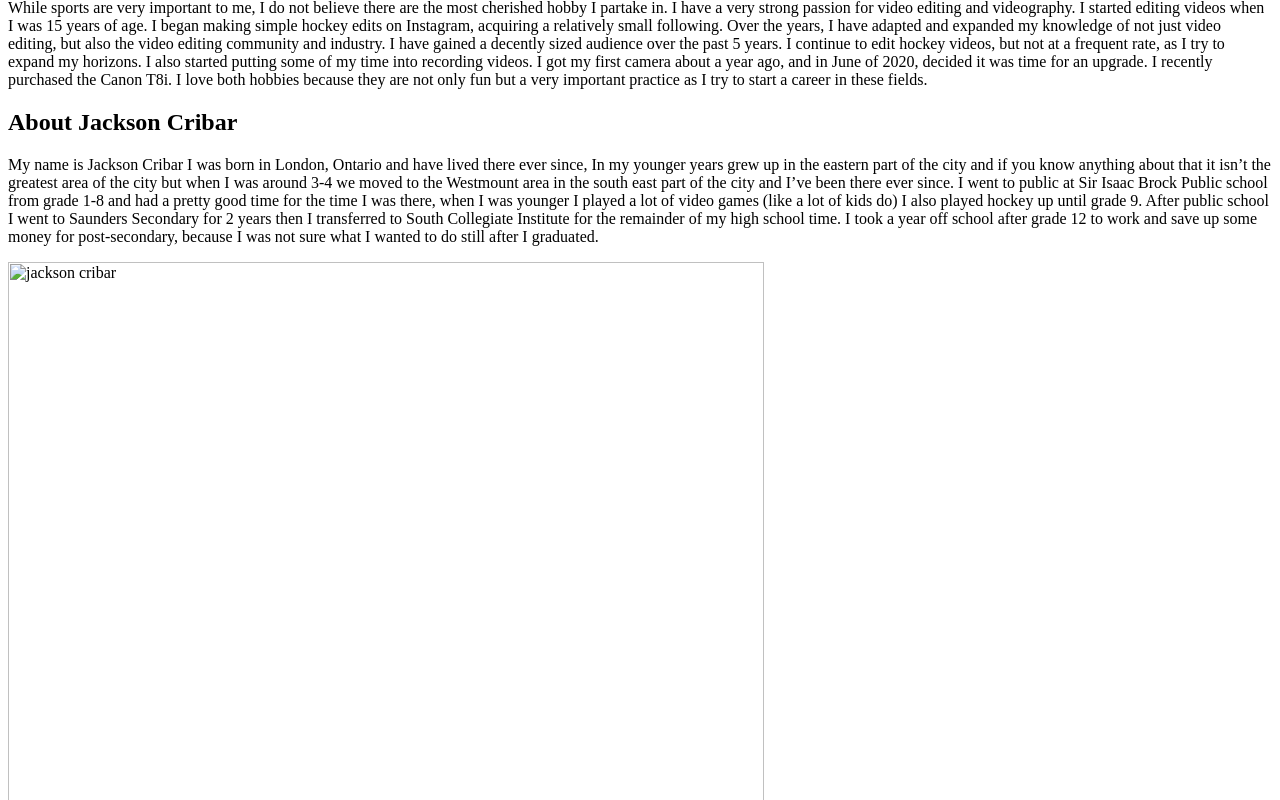
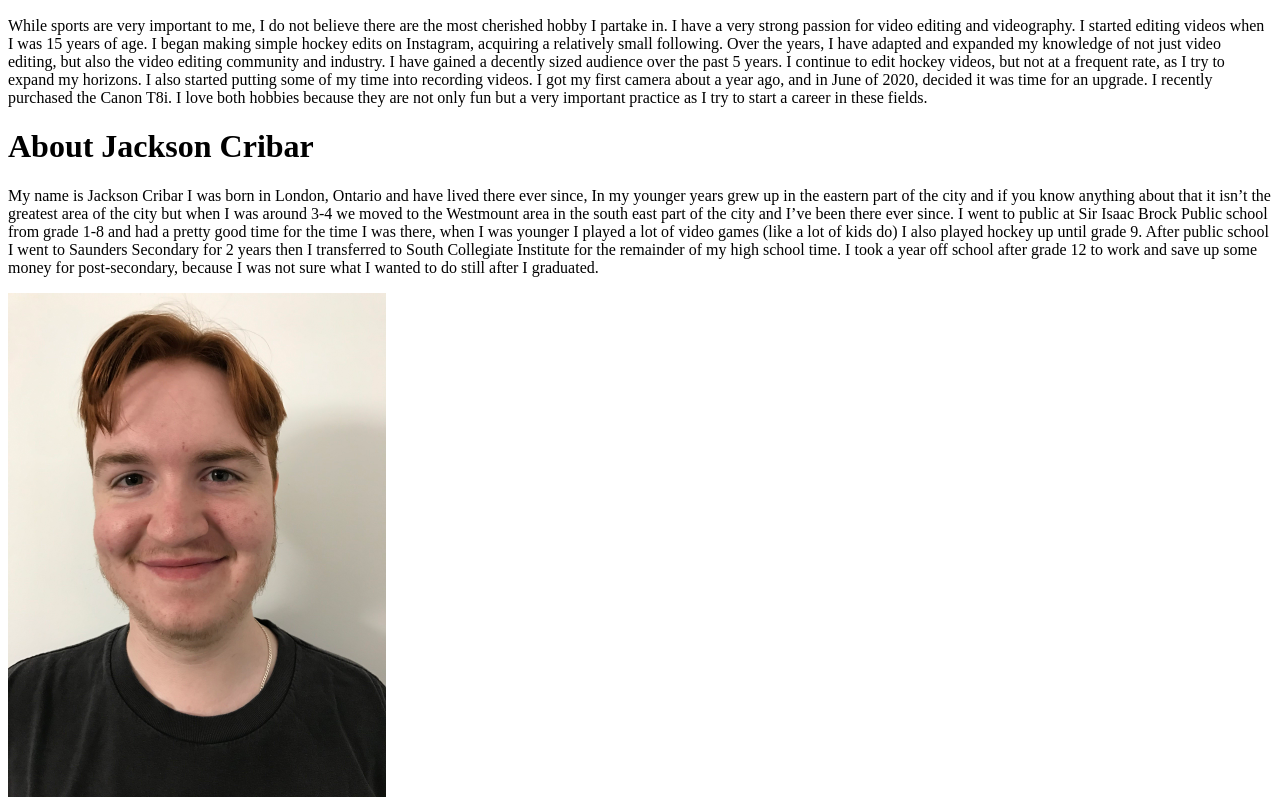
Before and after one commit to MackSnider/Homework-1, a plain HTML site: page index.html in a window 1280 px wide. Shown: the part 601-1401 px from the top of the page. Drawn offline with Linux system fonts and the light colour scheme.

Commit message:
Updating INDEX File

```diff
--- a/css/main.css
+++ b/css/main.css
@@ -1,6 +1,8 @@
 .hidden
 {
 	display: none;
+}
 
-	font-family: Helvetica
+{
+	font-family: Arial, Helvetica, sans-serif;
 }
--- a/index.html
+++ b/index.html
@@ -1,4 +1,4 @@
-
+<!DOCTYPE html>
 <html lang="en">
 	<head>
 		<meta charset="UTF-8">
@@ -8,19 +8,23 @@
 	<body>
 		<!-- Content Goes Here -->
 		<h1>About Mack Snider</h1>
-		<div id="conatiner">
-			<p>My name is Mackenzie Snider, but I usually just go by Mack. I am 20-years old and I was born in Waterloo, where I have been residing my entire life. I am very passionate when it comes to the things I love. One of my many passions is sports. I grew up playing hockey and continue to play to this day. My love for sports does not just end at hockey, however. I also very much enjoy soccer, and volleyball. </p>
+		<div>
+				<p>My name is Mackenzie Snider, but I usually just go by Mack. I am 20-years old and I was born in Waterloo, where I have been residing my entire life. I am very 	passionate when it comes to the things I love. One of my many passions is sports. I grew up playing hockey and continue to play to this day. My love for sports does not just end at hockey, however. I also very much enjoy soccer, and volleyball. </p>
 
 					<p>While sports are very important to me, I do not believe there are the most cherished hobby I partake in. I have a very strong passion for video editing and videography. I started editing videos when I was 15 years of age. I began making simple hockey edits on Instagram, acquiring a relatively small following. Over the years, I have adapted and expanded my knowledge of not just video editing, but also the video editing community and industry. I have gained a decently sized audience over the past 5 years. I continue to edit hockey videos, but not at a frequent rate, as I try to expand my horizons. I also started putting some of my time into recording videos. I got my first camera about a year ago, and in June of 2020, decided it was time for an upgrade. I recently purchased the Canon T8i. I love both hobbies because they are not only fun but a very important practice as I try to start a career in these fields. </p>
 
 					<img src="images/mack.jpg" alt="Mack Snider" width="512" height="342">
 
 						<p>While sports are very important to me, I do not believe there are the most cherished hobby I partake in. I have a very strong passion for video editing and videography. I started editing videos when I was 15 years of age. I began making simple hockey edits on Instagram, acquiring a relatively small following. Over the years, I have adapted and expanded my knowledge of not just video editing, but also the video editing community and industry. I have gained a decently sized audience over the past 5 years. I continue to edit hockey videos, but not at a frequent rate, as I try to expand my horizons. I also started putting some of my time into recording videos. I got my first camera about a year ago, and in June of 2020, decided it was time for an upgrade. I recently purchased the Canon T8i. I love both hobbies because they are not only fun but a very important practice as I try to start a career in these fields. </p>
-				<h2>About Jackson Cribar</h2>
+			</div>
+		<h1>About Jackson Cribar</h1>
+			<div>
 					<p>My name is Jackson Cribar I was born in London, Ontario and have lived there ever since, In my younger years grew up in the eastern part of the city and if you know anything about that it isn’t the greatest area of the city but when I was around 3-4 we moved to the Westmount area in the south east part of the city and I’ve been there ever since. I went to public at Sir Isaac Brock Public school from grade 1-8 and had a pretty good time for the time I was there, when I was younger I played a lot of video games (like a lot of kids do) I also played hockey up until grade 9. After public school I went to Saunders Secondary for 2 years then I transferred to South Collegiate Institute for the remainder of my high school time. I took a year off school after grade 12 to work and save up some money for post-secondary, because I was not sure what I wanted to do still after I graduated.</p>
-			<img src="cribarjackson.jpg" alt="jackson cribar" width="756" height="1008">
+
+						<img src="images/cribarjackson.jpg" alt="jackson cribar" width="378" height="504">
 
 					<p>When I was in grade 8, I was playing this game called “garry’s mod” casually, creating little scenes within maps, then slowly progressed into creating little art pieces within other maps. I then eventually found a map that allowed me to have a completely blank slate that I could add anything I wanted to into, and not be constrained by the other map’s limits. Another bonus of this was I could control the lighting on the scene, and It allowed me to take my little hobby to a whole new level. I then discovered a way to merge light layers into photoshop and that as well really took them to a new level, I also learned how to use photoshop from just trial and error, I am hoping with this course that I am taking I can take my art to a professional level. Outside of my art stuff I really like to listen to music and watch movies, and hang out with my friends (cant really do that much now) I collect vintage clothes, mainly old Harley Davidson shirts, band tees and Nascar tees. Besides that there is not really anything else about myself that I can think of. </p>
+
 				</div>
 	</body>
 </html>
```
Lines whose indentation alone changed are shown as unchanged.
